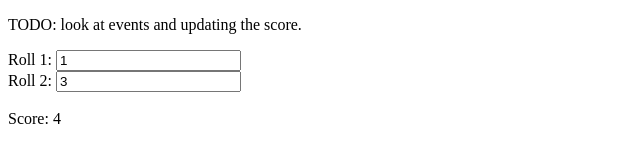
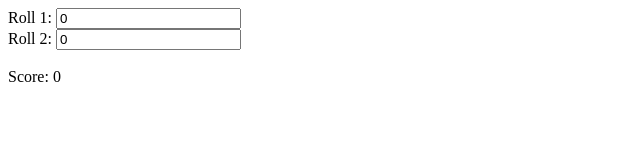
Before and after one commit to tdpreece/javascript_katas, a plain HTML site: page bowling_scorer/angular_no_tests/index.html in a window 1280 px wide. Shown: the whole page, without its empty margins (0-640 px from the left). Drawn offline with nearby package versions, Linux system fonts and the light colour scheme.

Commit message:
Use function to calculate score.

```diff
--- a/bowling_scorer/angular_no_tests/index.html
+++ b/bowling_scorer/angular_no_tests/index.html
@@ -2,21 +2,21 @@
 <html lang="en-US">
   <script src="http://ajax.googleapis.com/ajax/libs/angularjs/1.3.14/angular.min.js"></script>
   <body>
-    <p>TODO: look at events and updating the score.</p>
     <div ng-app="myApp" ng-controller="myCtrl">
       Roll 1: <input type="text" ng-model="roll1"><br>
       Roll 2: <input type="text" ng-model="roll2"><br>
       <br>
-      Score: {{ score }}
+      Score: {{ get_score() }}
+      <script>
+        var app = angular.module('myApp', []);
+        app.controller('myCtrl', function($scope) {
+            $scope.roll1 = 0;
+            $scope.roll2 = 0;
+            $scope.get_score = function() {
+              return parseInt($scope.roll1) + parseInt($scope.roll2);
+            }
+        });
+      </script>
     </div>
-
-    <script>
-      var app = angular.module('myApp', []);
-      app.controller('myCtrl', function($scope) {
-          $scope.roll1 = 1;
-          $scope.roll2 = 3;
-          $scope.score = $scope.roll1 + $scope.roll2;
-      });
-    </script>
   </body>
 </html>
```
